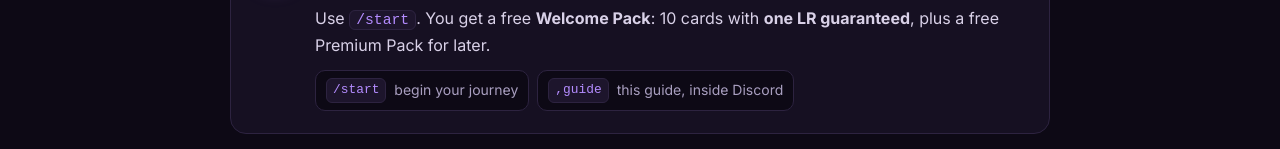
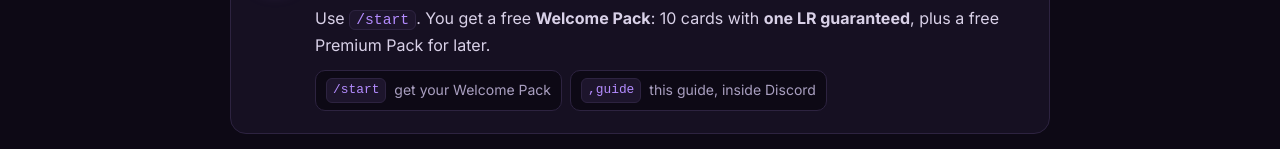
Before and after one commit to newonen/the-umbral, a plain HTML site: page guide.html in a window 1280 px wide. Shown: the part 781-930 px from the top of the page. Drawn offline with nearby package versions, Linux system fonts and the light colour scheme.

Commit message:
Guide: /start gets your Welcome Pack (no 'begin your journey')
Co-Authored-By: Claude Opus 5.5 <noreply@anthropic.com>
Claude-Session: https://claude.ai/code/session_01NQHUcy8xNj6hvnGXVhh2QW

```diff
--- a/guide.html
+++ b/guide.html
@@ -51,7 +51,7 @@
     <li id="s2">
       <h2>Claim your Welcome Pack</h2>
       <p>Use <code>/start</code>. You get a free <b>Welcome Pack</b>: 10 cards with <b>one LR guaranteed</b>, plus a free Premium Pack for later.</p>
-      <div class="cmds"><span><code>/start</code> begin your journey</span><span><code>,guide</code> this guide, inside Discord</span></div>
+      <div class="cmds"><span><code>/start</code> get your Welcome Pack</span><span><code>,guide</code> this guide, inside Discord</span></div>
     </li>
 
     <li id="s3">
```
